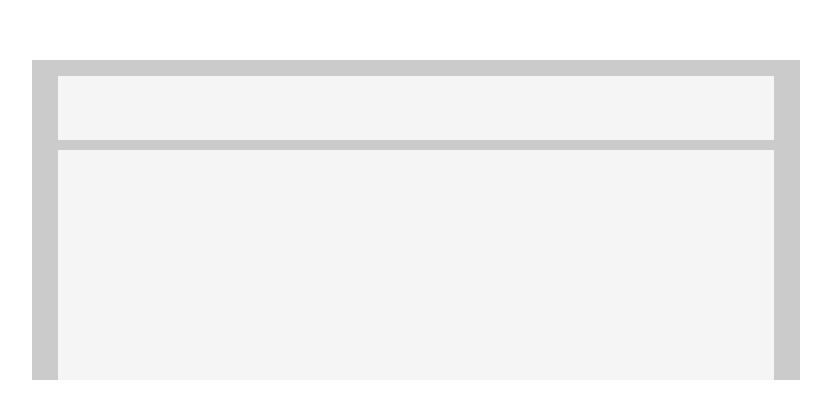
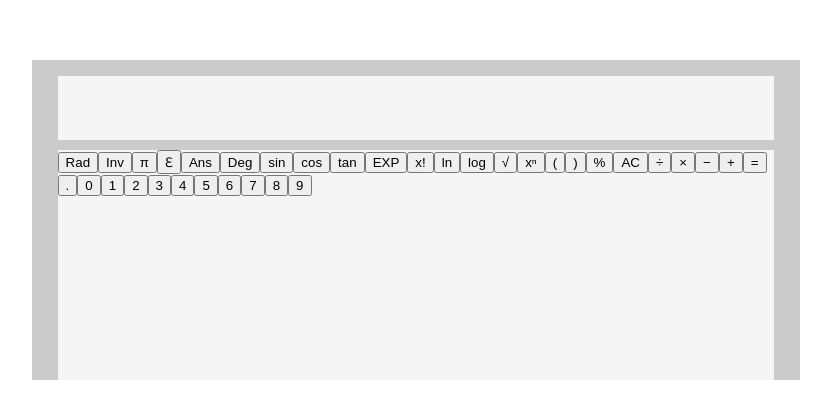
Before and after one commit to mu2ku/Calculator, a React (Create React App) app: page / in a window 1280 px wide. Shown: the part 180-598 px from the top of the page, without its empty margins (224-1055 px from the left). Built offline with nearby package versions, Linux system fonts and the light colour scheme.

Commit message:
commit addition of calc buttons as props to keypad

```diff
--- a/src/components/Calculator/Calculator.jsx
+++ b/src/components/Calculator/Calculator.jsx
@@ -3,13 +3,13 @@ import styles from '../Calculator/Calculator.module.css'
 import Screen from '../Screen/Screen';
 import Keypad from '../Keypad/Keypad';
 
-const Calculator = () => {
+const Calculator = (props) => {
   return (
     <>
       <div className={styles.wrapper}>
         <div className={styles.calculator}>
           <Screen />
-          <Keypad />
+          <Keypad calcItems={props.calcItems}/>
         </div>
       </div>
     </>
--- a/src/components/Keypad/Keypad.jsx
+++ b/src/components/Keypad/Keypad.jsx
@@ -1,11 +1,15 @@
-import React from 'react';
+import React, {useState} from 'react';
 import styles from '../Keypad/Keypad.module.css'
 
-const Keypad = () => {
+const Keypad = (props) => {
+
   return (
     <>
       <div className={styles.keypad_wrapper}>
         <div className={styles.keypad}>
+          {props.calcItems.map((calcItem, idx) =>
+            <button key={idx}>{calcItem.symbol}</button>
+          )}
         </div>
       </div>
     </>
--- a/src/pages/App/App.js
+++ b/src/pages/App/App.js
@@ -1,10 +1,49 @@
-import React from 'react';
+import React, {useState} from 'react';
 import Calculator from '../../components/Calculator/Calculator';
 
 function App() {
+
+  const [calcItems, setCalcItems] = useState([
+    {name: "Radians", symbol: "Rad"},
+    {name: "Inverse", symbol: "Inv"},
+    {name: "Pi", symbol: <>&#960;</>},
+    {name: "Euler's Number", symbol: <>&#8455;</> },
+    {name: "Answer", symbol: "Ans"},
+    {name: "Degrees", symbol: "Deg"},
+    {name: "Sine", symbol: "sin"},
+    {name: "Cosine", symbol: "cos"},
+    {name: "Tangent", symbol: "tan"},
+    {name: "Exponential", symbol: "EXP"},
+    {name: "Factorial", symbol: "x!"},
+    {name: "Natural logarithm", symbol: "ln"},
+    {name: "Logarithm", symbol: "log"},
+    {name: "Root", symbol: <>&#8730;</>},
+    {name: "Power", symbol: <>&#120;&#8319;</>},
+    {name: "Left paranthesis", symbol: "("},
+    {name: "Right paranthesis", symbol: ")"},
+    {name: "Percentage", symbol: "%"},
+    {name: "All clear", symbol: "AC"},
+    {name: "Divide", symbol: <>&#247;</>},
+    {name: "Multiply", symbol: <>&#215;</>},
+    {name: "Minus", symbol: <>&#8722;</>},
+    {name: "Plus", symbol: <>&#43;</>},
+    {name: "Equals", symbol: <>&#61;</>},
+    {name: "Point", symbol: "."},
+    {name: "0", symbol: 0},
+    {name: "1", symbol: 1},
+    {name: "2", symbol: 2},
+    {name: "3", symbol: 3},
+    {name: "4", symbol: 4},
+    {name: "5", symbol: 5},
+    {name: "6", symbol: 6},
+    {name: "7", symbol: 7},
+    {name: "8", symbol: 8},
+    {name: "9", symbol: 9},
+  ])
+
   return (
     <>
-      <Calculator />
+      <Calculator calcItems={calcItems} />
     </>
   );
 }
```
